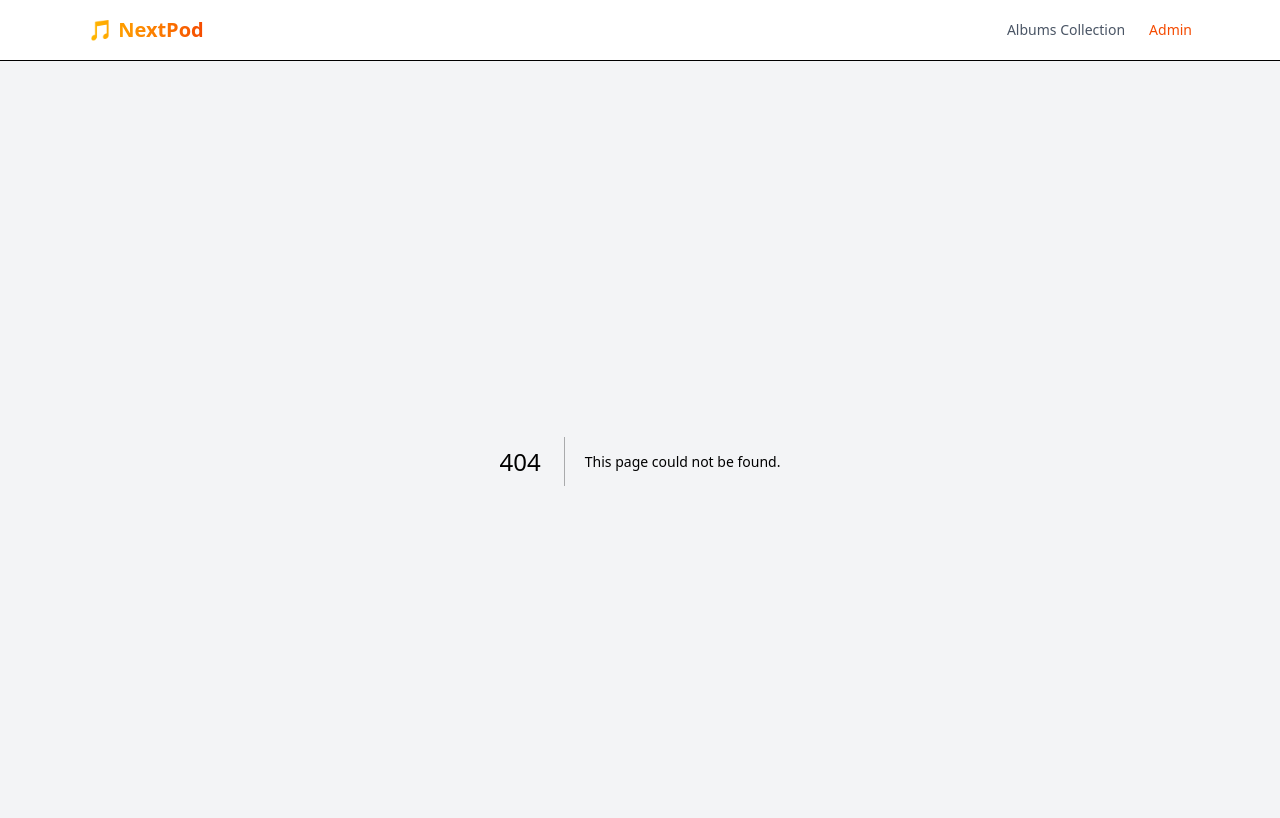
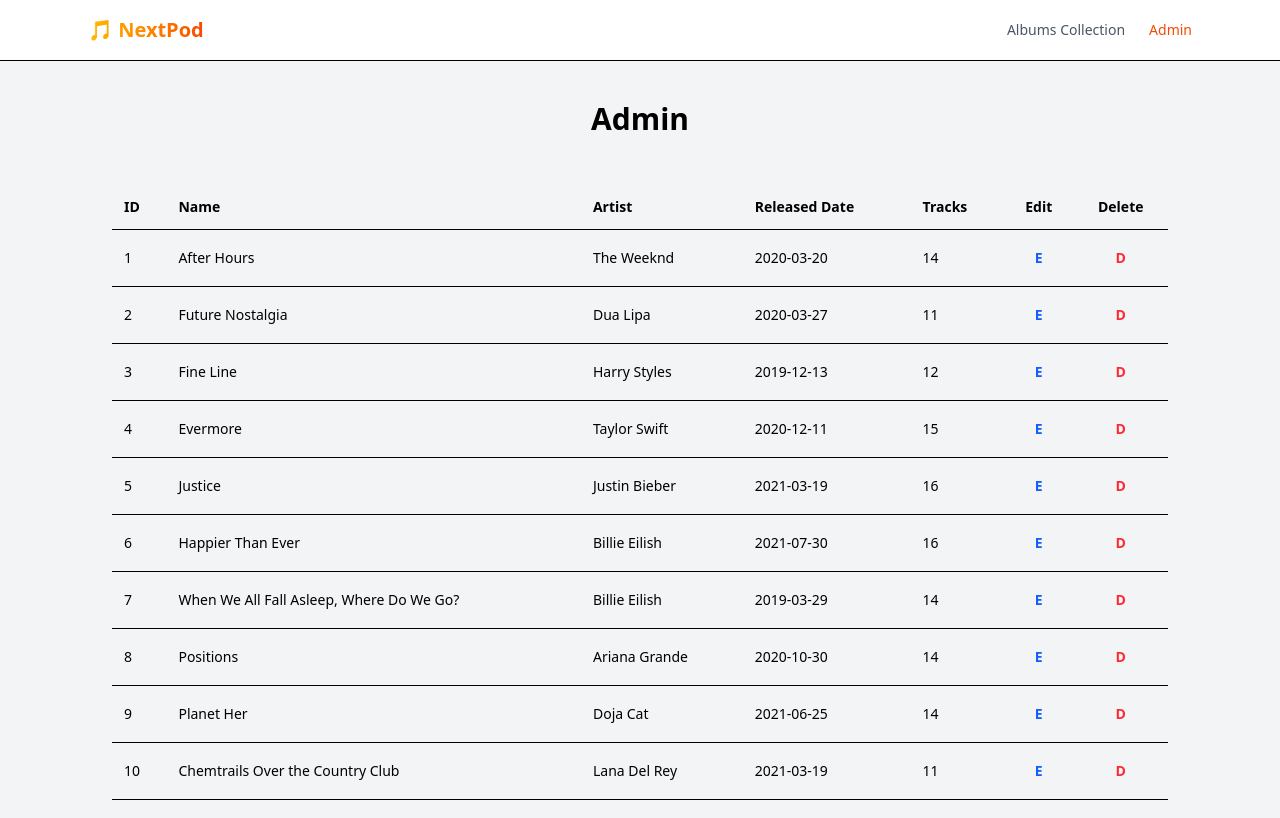
Before and after one commit to mpham99/NextPod, a Next.js app: page /admin in a window 1280 px wide. Before the commit this address had no page. Shown: the top 818 px of the page. Built offline with nearby package versions, Linux system fonts and the light colour scheme; data requests are answered from the project's data file.

Commit message:
Added admin view

```diff
--- /dev/null
+++ b/app/admin/page.js
@@ -0,0 +1,56 @@
+import Link from 'next/link';
+import {deleteAlbum} from '@/app/actions/server-actions';
+import {getAlbums} from "@/app/actions/client-actions";
+import {Button} from '@/components/ui/button';
+import {Card} from '@/components/ui/card';
+
+export default async function Admin() {
+    const albums = await getAlbums();
+
+    return (
+        <div className="max-w-6xl mx-auto px-6 py-10">
+            <h1 className="text-3xl font-bold text-center mb-6">Admin</h1>
+
+            <div className="max-w-6xl mx-auto px-6 py-6">
+                <table className="w-full text-sm text-left border-collapse">
+                    <thead className="border-b bg-gray-100">
+                    <tr>
+                        <th className="p-3">ID</th>
+                        <th className="p-3">Name</th>
+                        <th className="p-3">Artist</th>
+                        <th className="p-3">Released Date</th>
+                        <th className="p-3">Tracks</th>
+                        <th className="p-3 text-center">Edit</th>
+                        <th className="p-3 text-center">Delete</th>
+                    </tr>
+                    </thead>
+                    <tbody>
+                    {albums.map((album) => (
+                        <tr key={album.id} className="border-b hover:bg-gray-50">
+                            <td className="p-3">{album.id}</td>
+                            <td className="p-3">{album.name}</td>
+                            <td className="p-3">{album.artist}</td>
+                            <td className="p-3">{album.released_date}</td>
+                            <td className="p-3">{album.tracks}</td>
+                            <td className="p-3 text-center">
+                                <Link href={`/admin/edit/${album.id}`}
+                                      className="text-blue-600 font-bold hover:underline">
+                                    E
+                                </Link>
+                            </td>
+                            <td className="p-3 text-center">
+                                <form action={deleteAlbum.bind(null, album.id)}>
+                                    <Button variant="ghost" size="sm"
+                                            className="text-red-500 font-bold hover:underline px-2 py-1">
+                                        D
+                                    </Button>
+                                </form>
+                            </td>
+                        </tr>
+                    ))}
+                    </tbody>
+                </table>
+            </div>
+        </div>
+    );
+}
```
